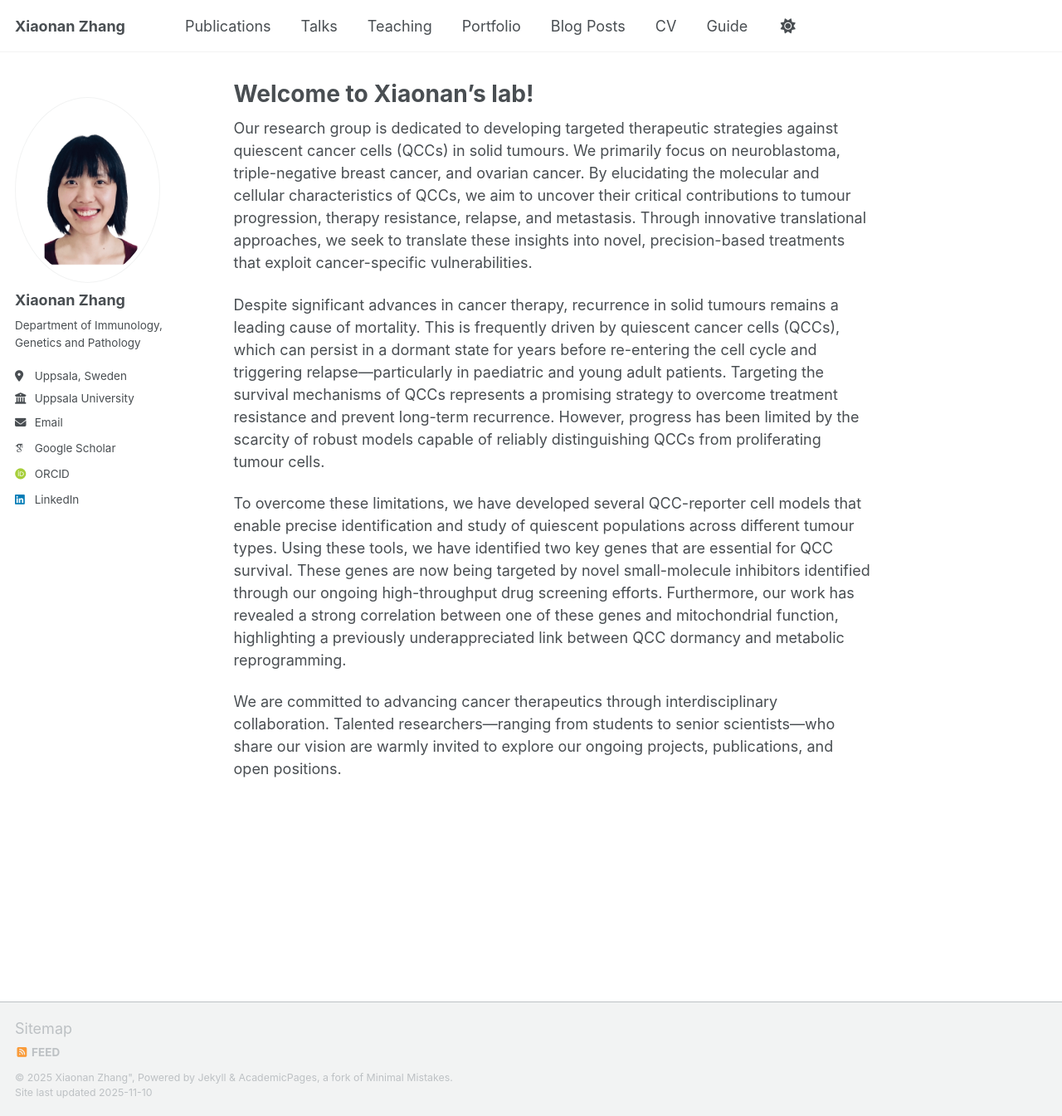
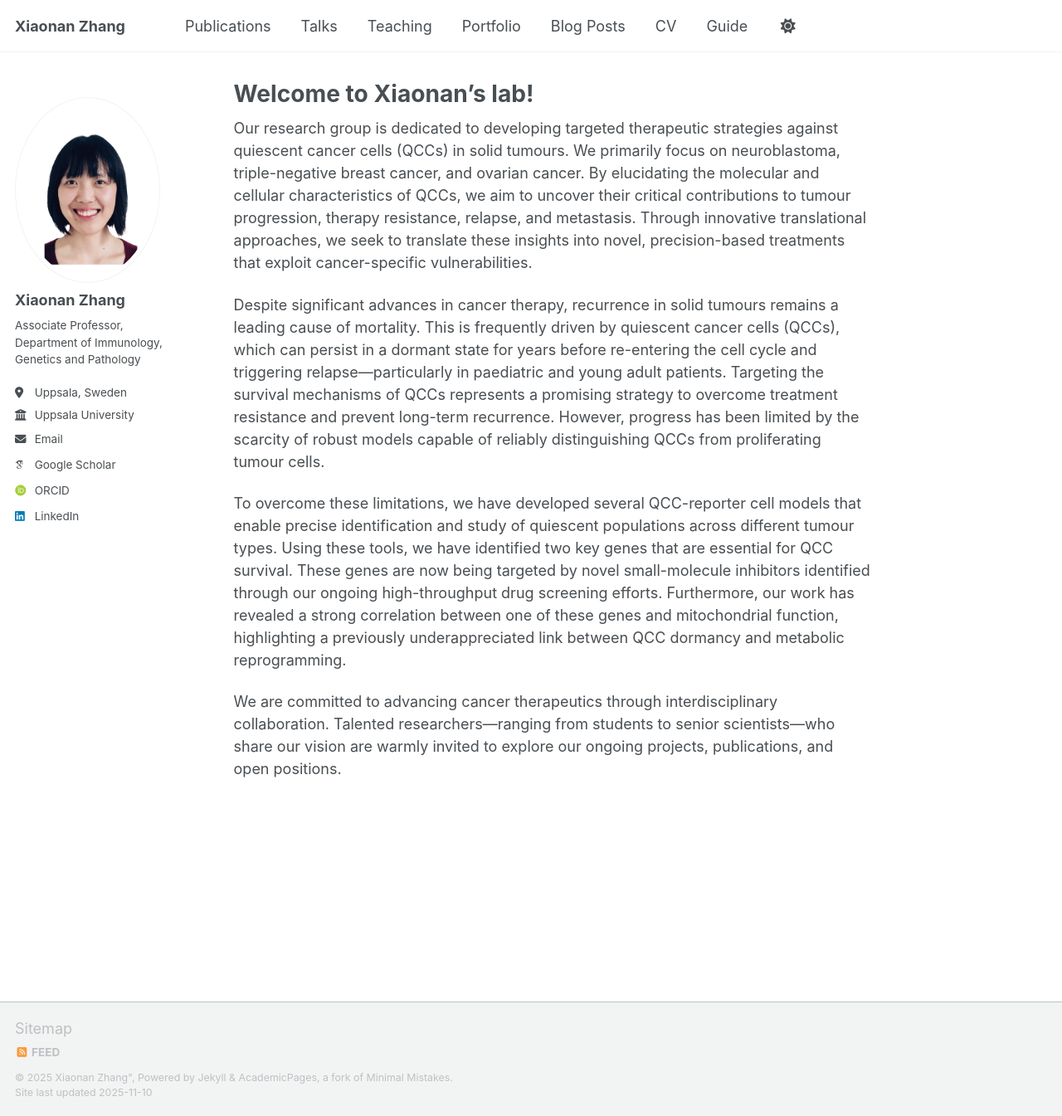
Before and after one commit to Xiaonanzhanglab/XLab, a Jekyll site: the page built from _pages/about.md, in a window 1280 px wide and 1345 px high. Shown: the whole window at 83% size. Built offline with Jekyll 4.4.1, drawn with Linux system fonts in a browser that asks for light colours; some web fonts are replaced; a script that is not in the unit is left out; part of the change alters nothing that is shown.

```diff
--- a/_config.yml
+++ b/_config.yml
@@ -27,7 +27,6 @@ author:
   name             : "Xiaonan Zhang"
   pronouns         : # example: "she/her"
   bio              : "Associate Professor, Department of Immunology, Genetics and Pathology"
-  bio              : "Department of Immunology, Genetics and Pathology"
   location         : "Uppsala, Sweden"
   employer         : "Uppsala University"
   uri              : # URL
```
